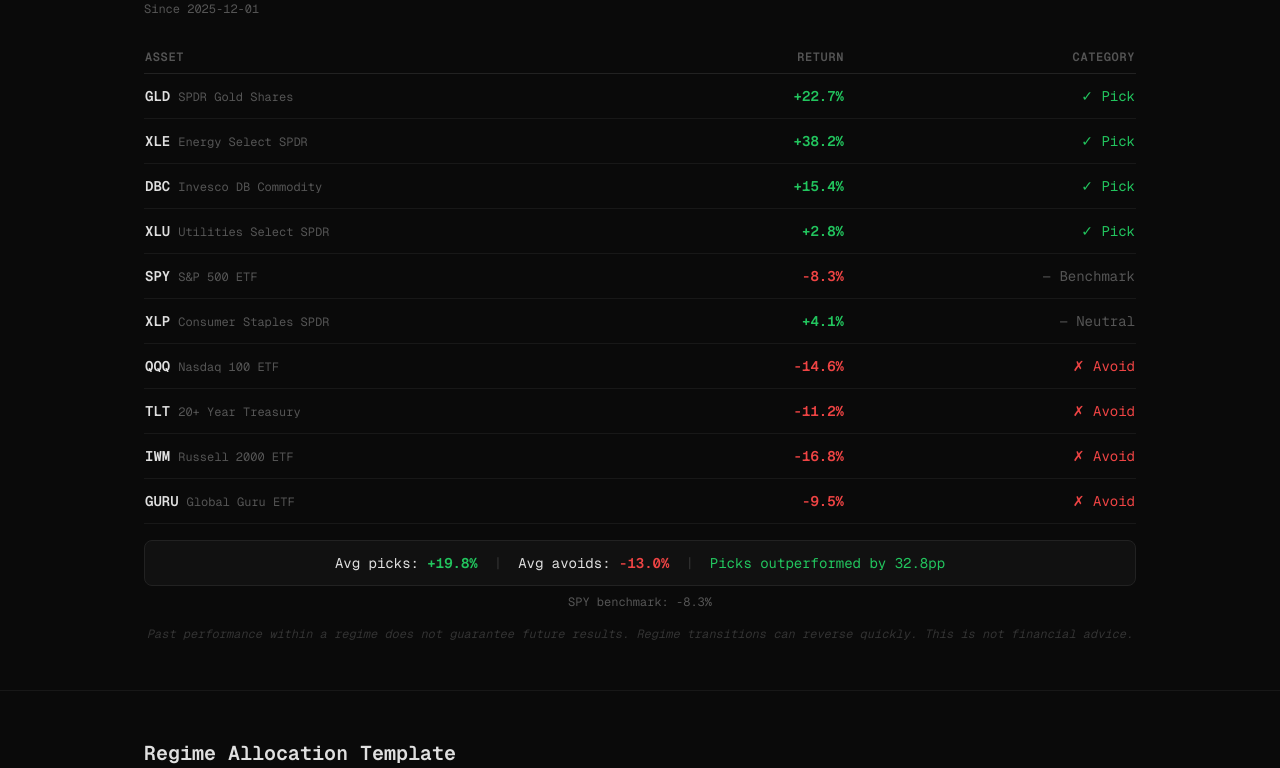
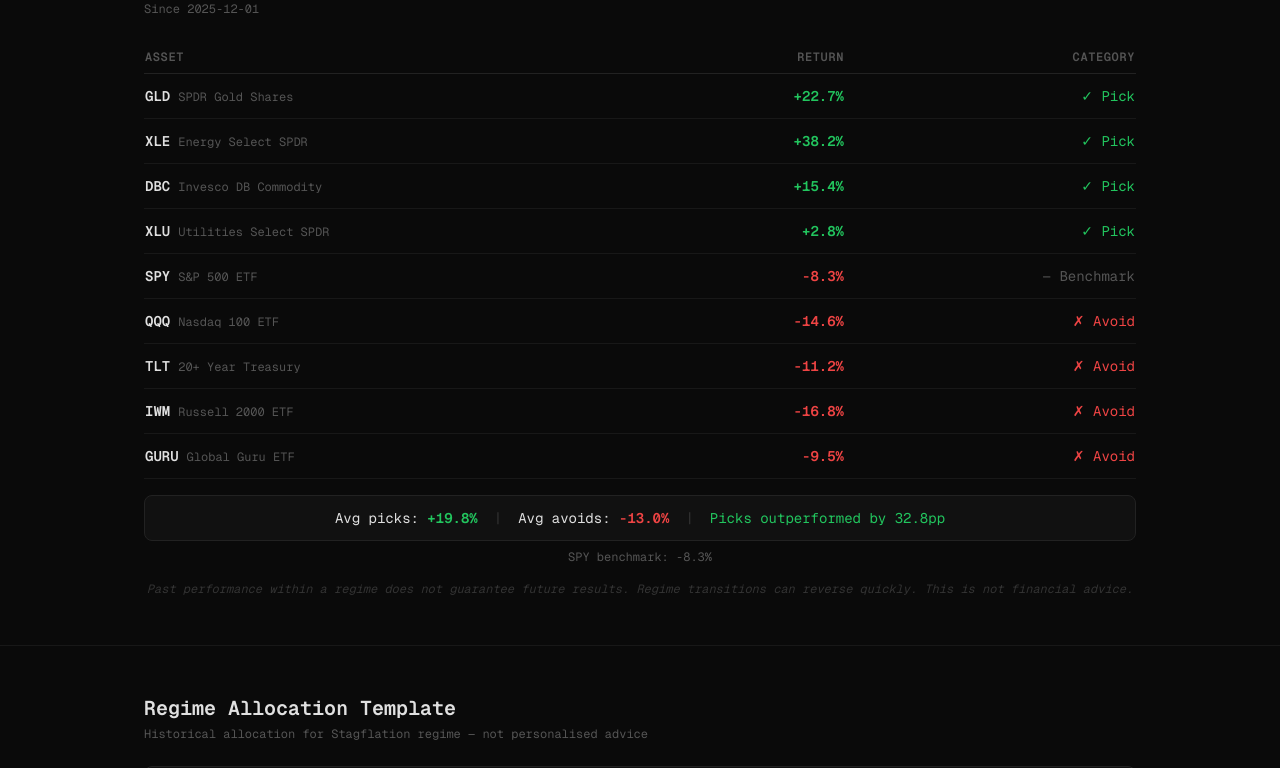
Before and after one commit to lucasr0drigues9/macro-pulse, a Next.js app in the folder macro-pulse/frontend/: page / in a window 1280 px wide. Shown: the part 1383-2151 px from the top of the page. Built offline with nearby package versions, Linux system fonts and the light colour scheme; no server answers.

Commit message:
Hide neutral ETFs from asset performance table

```diff
--- a/macro-pulse/frontend/src/components/AssetPerformance.tsx
+++ b/macro-pulse/frontend/src/components/AssetPerformance.tsx
@@ -48,7 +48,7 @@
             </tr>
           </thead>
           <tbody>
-            {assets.map((asset) => (
+            {assets.filter((a) => (a.category as string) !== "neutral").map((asset) => (
               <tr key={asset.ticker} className="border-b border-[#181818] hover:bg-[#111]">
                 <td className="py-3 pr-4">
                   <span className="text-[#e0e0e0] font-bold">{asset.ticker}</span>
```
